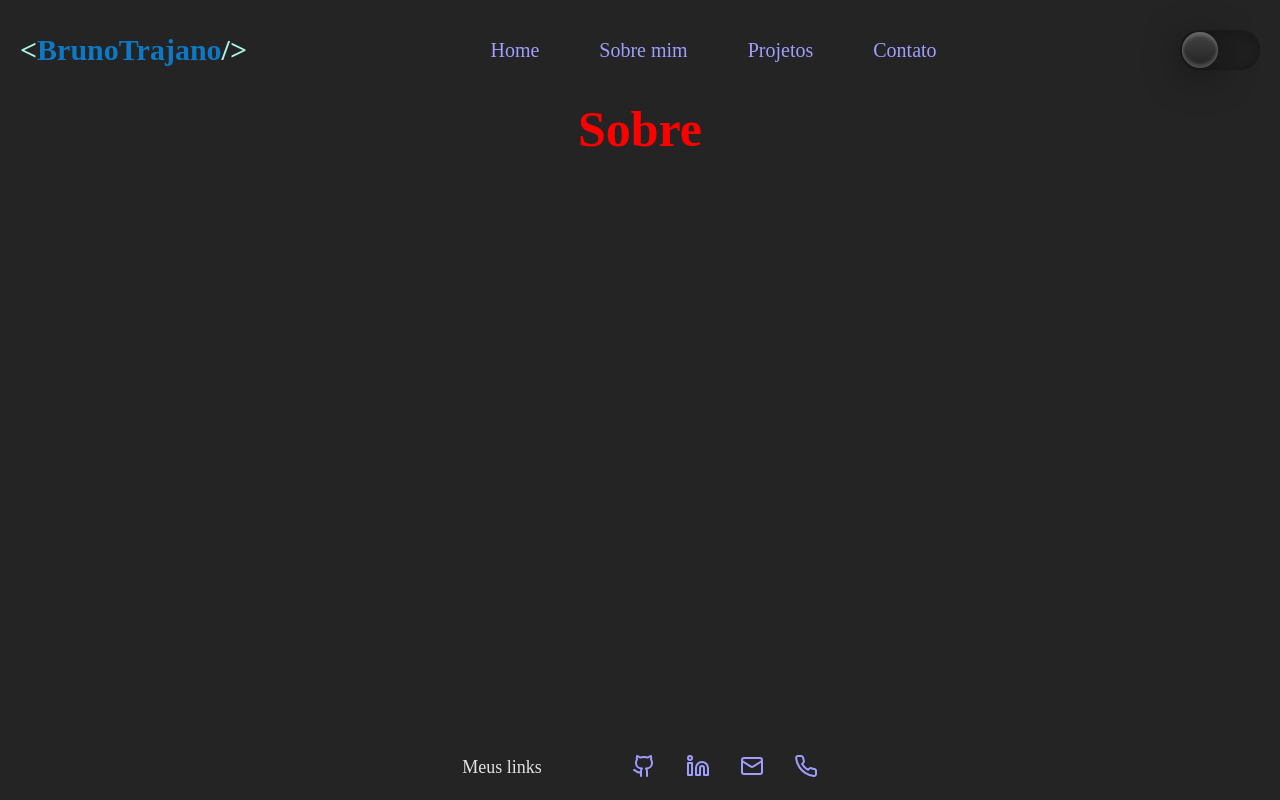
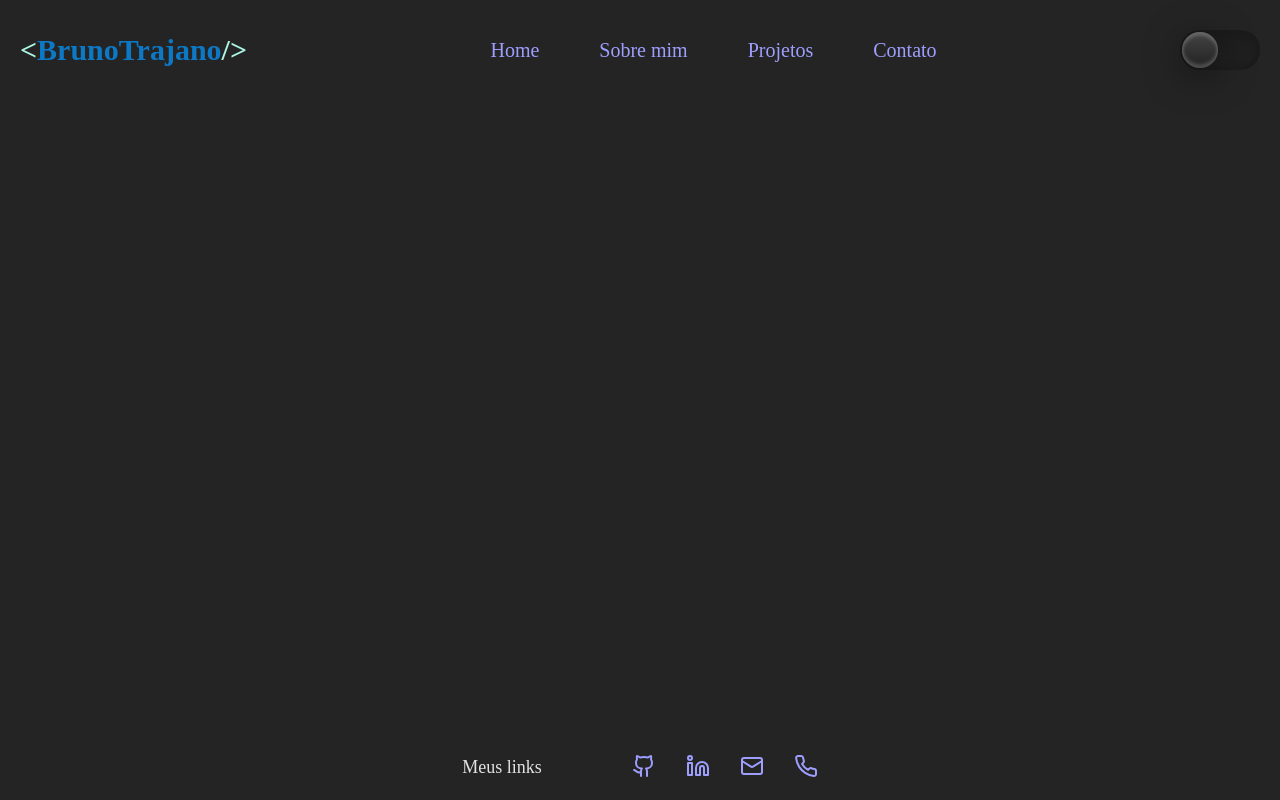
Before and after one commit to Brun0-Link/portfolio, a React (Vite) app: page /Portfolio/sobre-mim in a window 1280 px wide. Built offline with nearby package versions, Linux system fonts and the light colour scheme.

Commit message:
revert change

```diff
--- a/src/App.jsx
+++ b/src/App.jsx
@@ -18,10 +18,10 @@ function App() {
       <Header />
       <BrowserRouter basename="/Portfolio">
         <Routes>
-          <Route Exact Path="/Portfolio" element={<HomeSection />} />
-          <Route path="/sobre-mim" element={<AboutSection />} />
-          <Route path="/contatos" element={<ContactsSection />} />
-          <Route path="/projetos" element={<ProjectsSection />} />
+          <Route path="/Portfolio" element={<HomeSection />} />
+          <Route path="/Portfolio/sobre-mim" element={<AboutSection />} />
+          <Route path="/Portfolio/contatos" element={<ContactsSection />} />
+          <Route path="/Portfolio/projetos" element={<ProjectsSection />} />
         </Routes>
       </BrowserRouter>
       <Footer />
```
